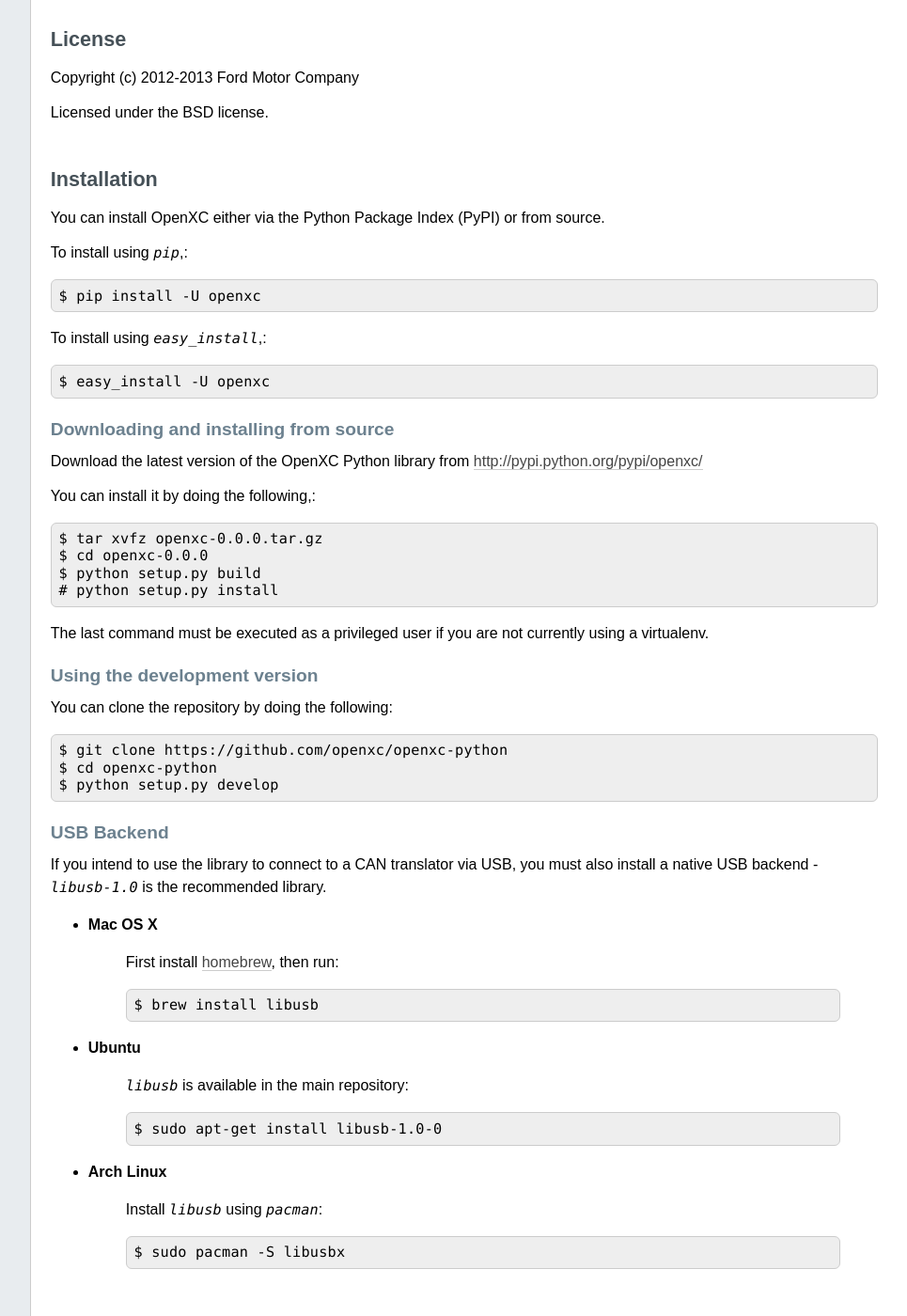
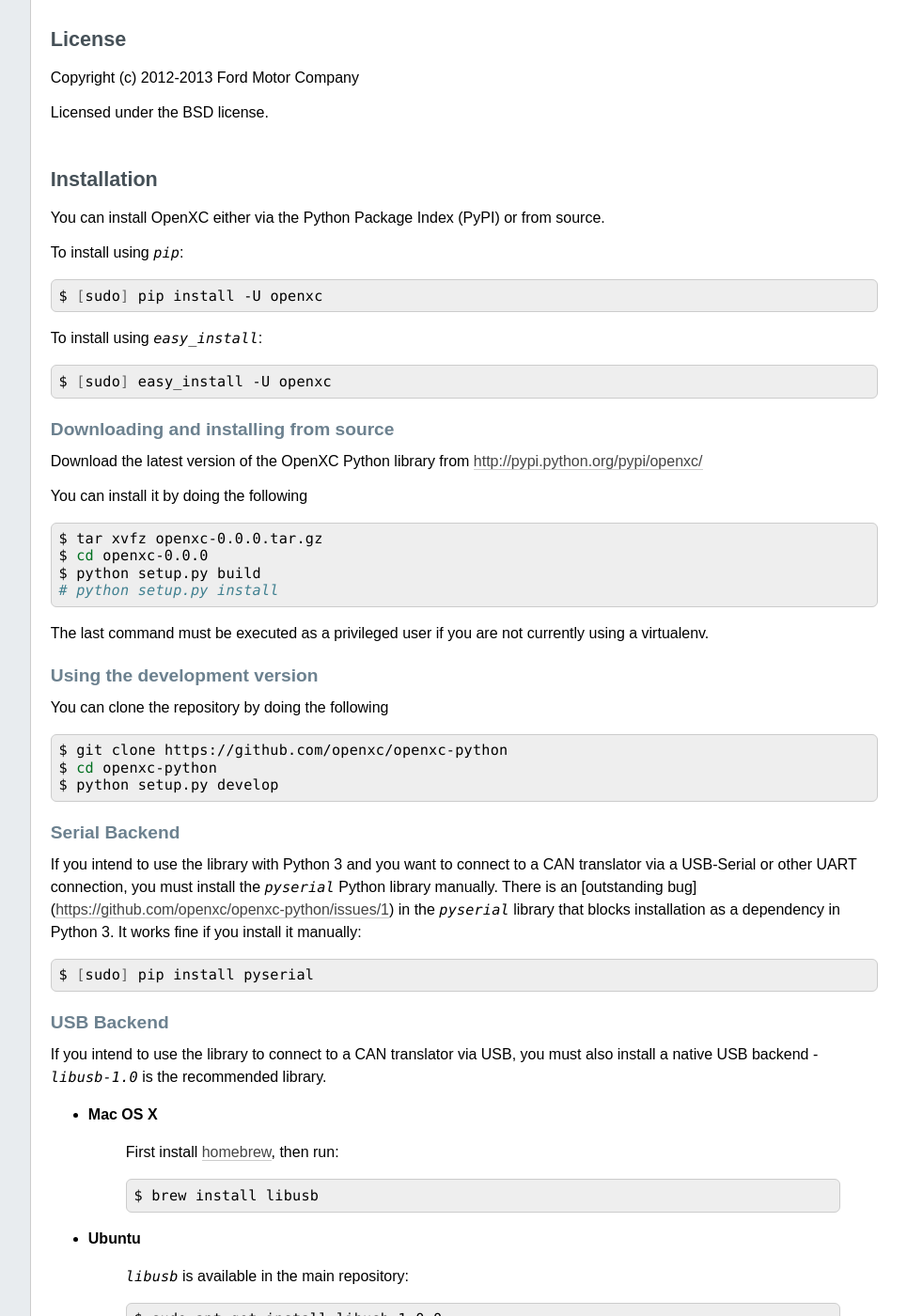
Before and after one commit to openxc/openxc-python, a Sphinx documentation site: the page built from docs/index.rst, in a window 1280 px wide and 1400 px high, scrolled down 702 px. Shown: the whole window at 94% size, without its empty margins (224-1189 px from the left). Built offline with Sphinx 7.4.7, drawn with Linux system fonts in a browser that asks for light colours; some of the changed text lies outside the part shown.

Commit message:
Only install pyserial as a dependency in Python 2 to avoid a bug. Bump version.

```diff
--- a/README.rst
+++ b/README.rst
@@ -4,7 +4,7 @@
 
 .. image:: /_static/logo.png
 
-:Version: 0.9 (DEVEL)
+:Version: 0.9.1 (DEVEL)
 :Web: http://openxcplatform.com
 :Download: http://pypi.python.org/pypi/openxc/
 :Documentation: http://openxcplatform.com/openxc-python
--- a/docs/index.rst
+++ b/docs/index.rst
@@ -13,13 +13,17 @@
 You can install OpenXC either via the Python Package Index (PyPI) or from
 source.
 
-To install using `pip`,::
+To install using `pip`:
 
-    $ pip install -U openxc
+.. code-block:: sh
 
-To install using `easy_install`,::
+    $ [sudo] pip install -U openxc
 
-    $ easy_install -U openxc
+To install using `easy_install`:
+
+.. code-block:: sh
+
+    $ [sudo] easy_install -U openxc
 
 Downloading and installing from source
 --------------------------------------
@@ -27,7 +31,9 @@
 Download the latest version of the OpenXC Python library from
 http://pypi.python.org/pypi/openxc/
 
-You can install it by doing the following,::
+You can install it by doing the following
+
+.. code-block:: sh
 
     $ tar xvfz openxc-0.0.0.tar.gz
     $ cd openxc-0.0.0
@@ -40,11 +46,27 @@
 Using the development version
 -----------------------------
 
-You can clone the repository by doing the following::
+You can clone the repository by doing the following
+
+.. code-block:: sh
 
     $ git clone https://github.com/openxc/openxc-python
     $ cd openxc-python
     $ python setup.py develop
+
+Serial Backend
+--------------
+
+If you intend to use the library with Python 3 and you want to connect to a CAN
+translator via a USB-Serial or other UART connection, you must install the
+`pyserial` Python library manually. There is an [outstanding
+bug](https://github.com/openxc/openxc-python/issues/1) in the `pyserial` library
+that blocks installation as a dependency in Python 3. It works fine if you
+install it manually:
+
+.. code-block:: sh
+
+    $ [sudo] pip install pyserial
 
 USB Backend
 -------------
--- a/openxc/version.py
+++ b/openxc/version.py
@@ -6,7 +6,7 @@
 which in turn needs access to this version information.)
 """
 
-VERSION = (0, 9, 0)
+VERSION = (0, 9, 1)
 
 __version__ = '.'.join(map(str, VERSION))
 
--- a/setup.py
+++ b/setup.py
@@ -15,8 +15,6 @@
 
 if sys.version_info < (3, 0):
     install_reqs.append('pyserial')
-else:
-    install_reqs.append('pyserial-py3k')
 
 setup(name='openxc',
     version=get_version(),
@@ -37,9 +35,6 @@
     test_suite='nose.collector',
     tests_require=['nose'],
     install_requires=install_reqs,
-    dependency_links = [
-        "http://pypi.python.org/packages/source/p/pyserial/pyserial-2.6.tar.gz#egg=pyserial-py3k"
-    ],
     entry_points={
         'console_scripts': [
             'openxc-dashboard = openxc.tools.dashboard:main',
```
